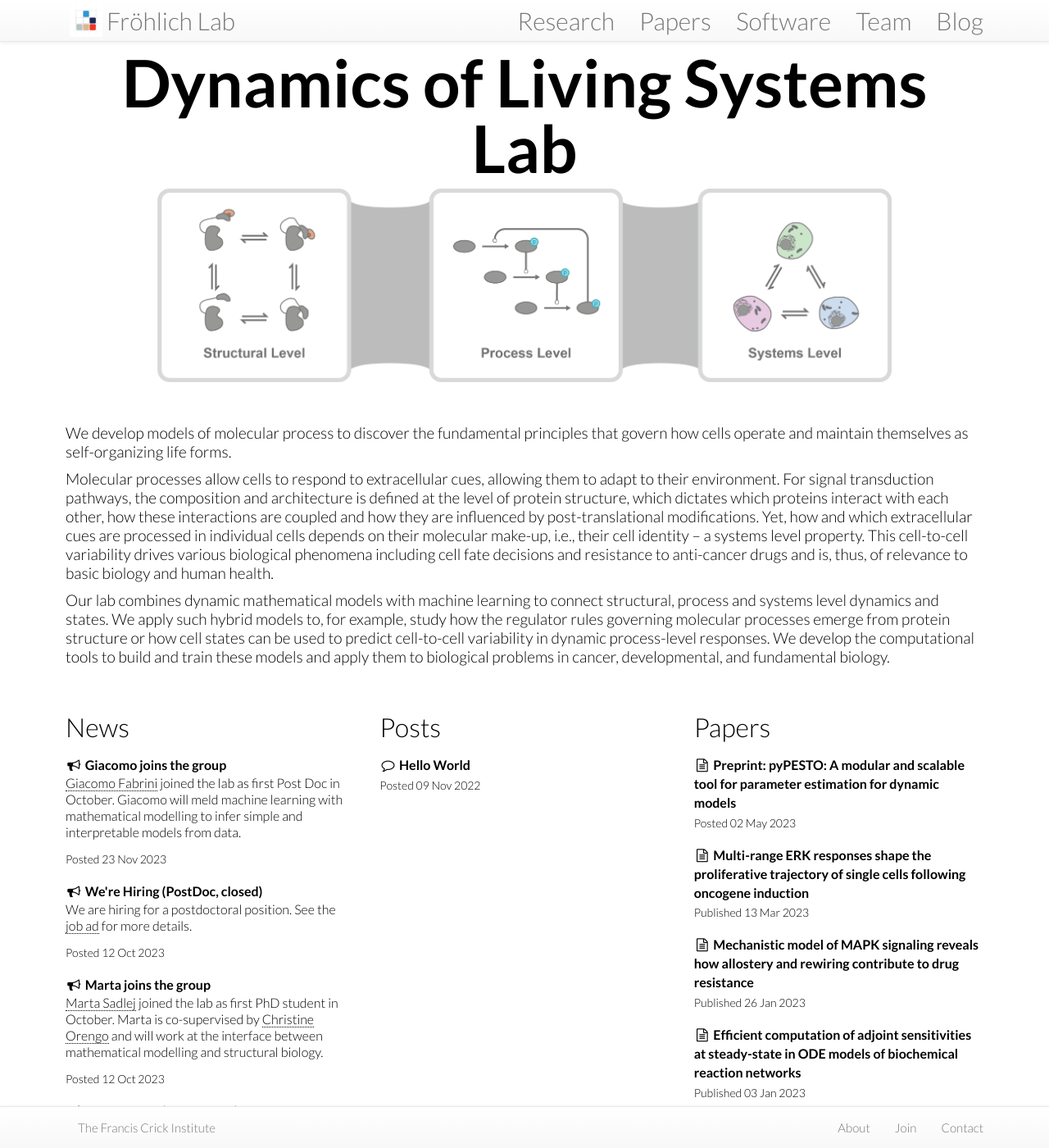
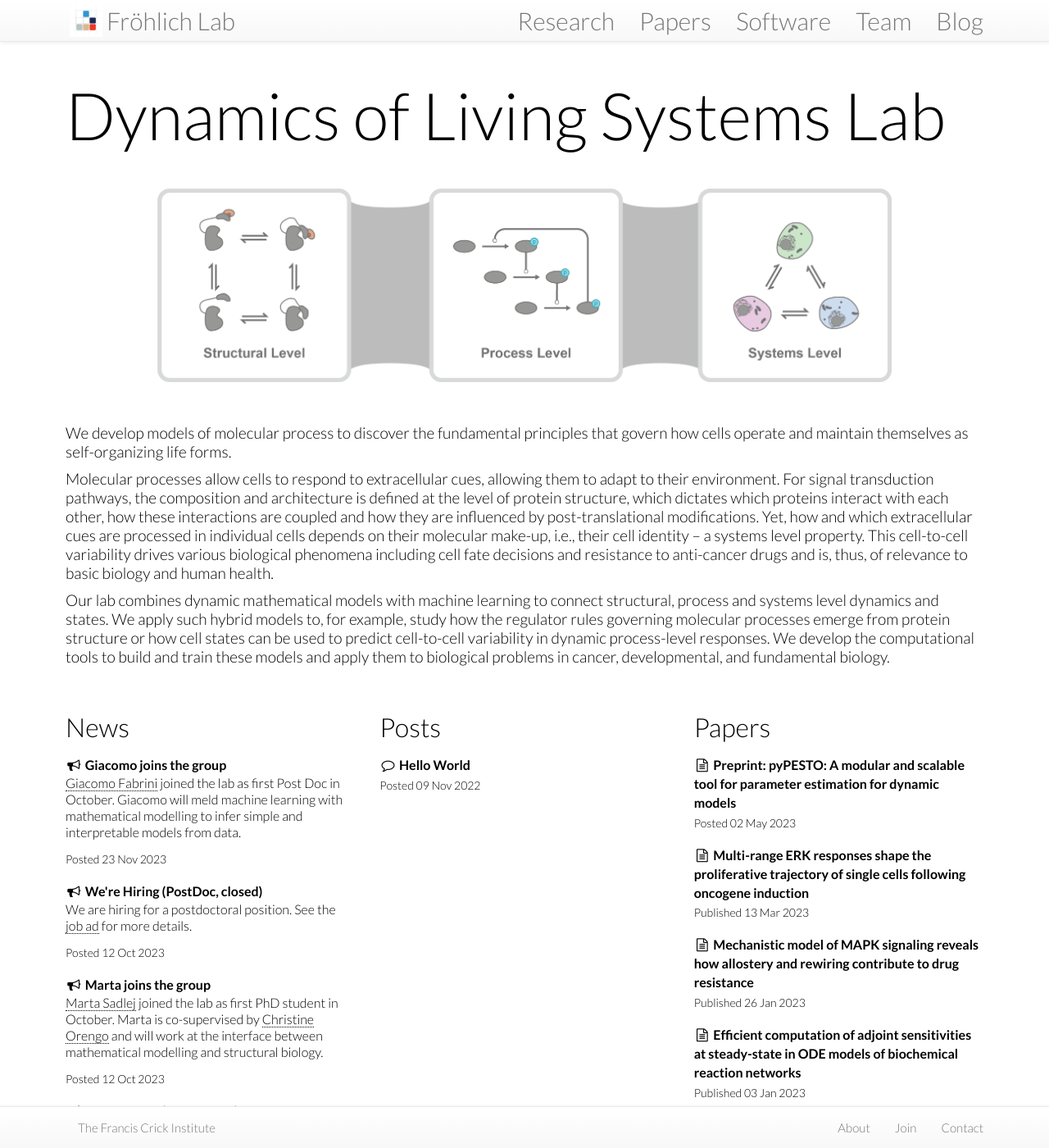
Before and after one commit to frohlich-lab/frohlichlab.github.io, a Jekyll site: the page built from index.html, in a window 1280 px wide and 1400 px high. Shown: the whole window at 82% size. Built offline with Jekyll 4.4.1, drawn with Linux system fonts in a browser that asks for light colours; nearby versions of some CDN libraries.

Commit message:
fix header weight

```diff
--- a/assets/themes/lab/css/style.scss
+++ b/assets/themes/lab/css/style.scss
@@ -177,7 +177,7 @@
 .logobox {
 	height: 180px;
 	line-height: 65px;
-	font-weight: $heavy-font-weight;
+	font-weight: 300;
 	display: table-cell;
 	vertical-align: middle;
 	text-align: center;
```
